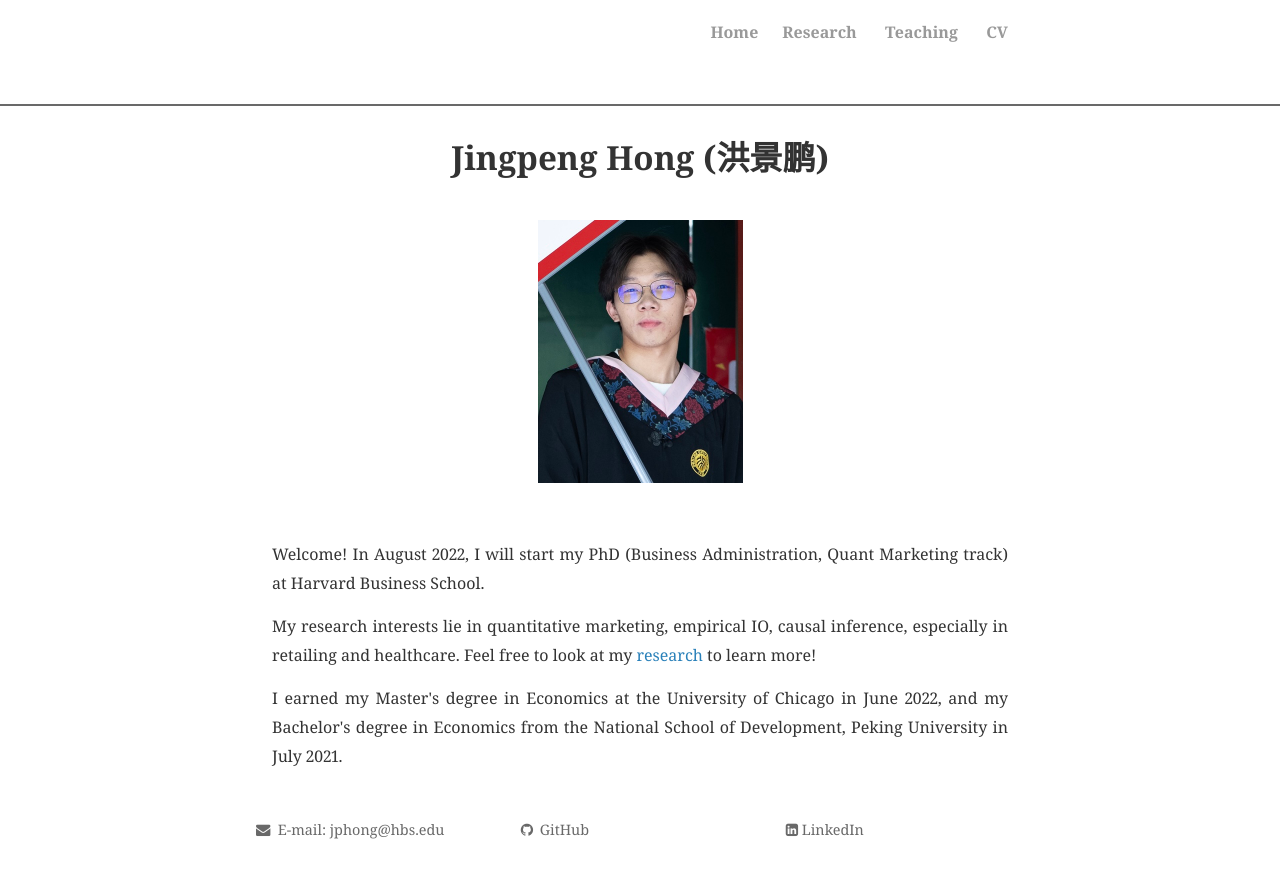
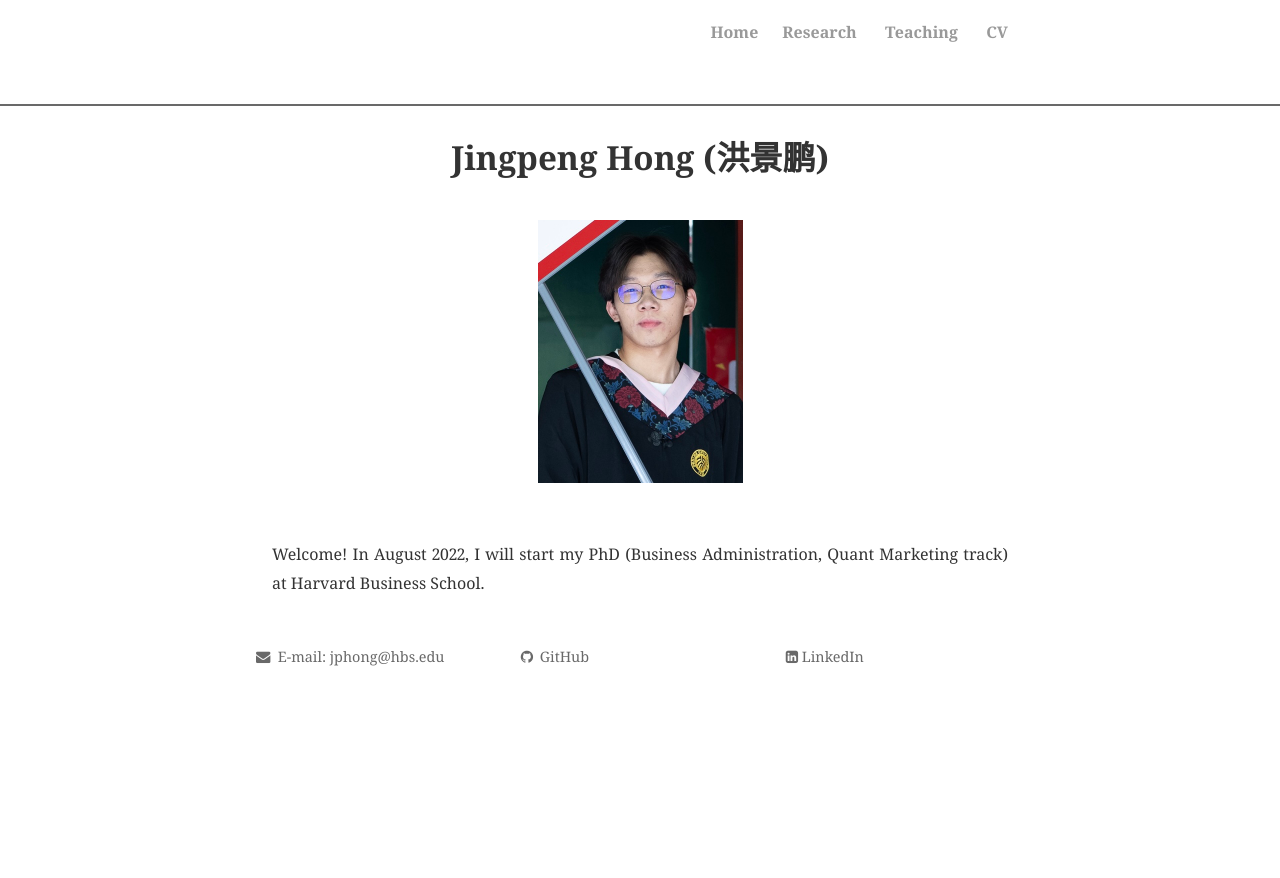
Before and after one commit to JingpengHong/JingpengHong.github.io, a Jekyll site: the page built from index.html, in a window 1280 px wide. Shown: the top 878 px of the page. Built offline with Jekyll 4.4.1, drawn with Linux system fonts in a browser that asks for light colours; nearby versions of some CDN libraries; the list of posts is cut into pages by our own code; comment, search, counter and statistics services are not loaded; a style sheet for code colours, icons or effects is not loaded.

Commit message:
Update index.html

```diff
--- a/index.html
+++ b/index.html
@@ -16,6 +16,4 @@ title: Jingpeng Hong (洪景鹏)
 
 <br><br>
 <p style="text-align:justify;">Welcome! In August 2022, I will start my PhD (Business Administration, Quant Marketing track) at Harvard Business School.
-<p style="text-align:justify;">My research interests lie in quantitative marketing, empirical IO, causal inference, especially in retailing and healthcare. Feel free to look at my <a href="https://JingpengHong.github.io/research" target="_self">research</a> to learn more!
-<p style="text-align:justify;">I earned my Master's degree in Economics at the University of Chicago in June 2022, and my Bachelor's degree in Economics from the National School of Development, Peking University in July 2021.
 </div>
```
